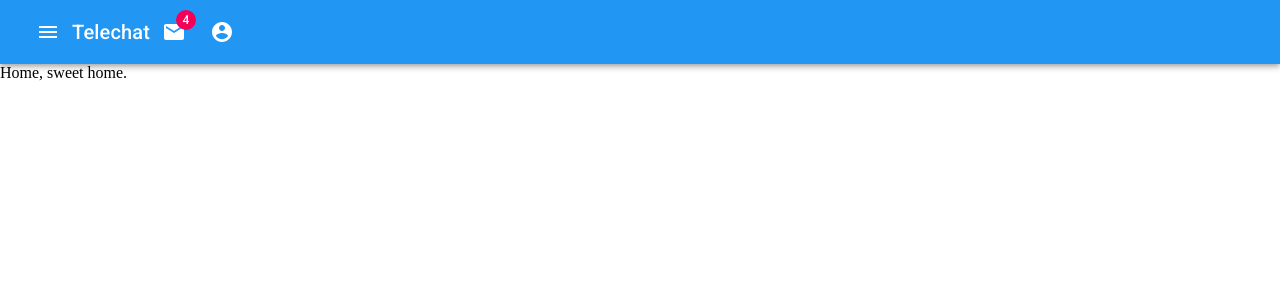
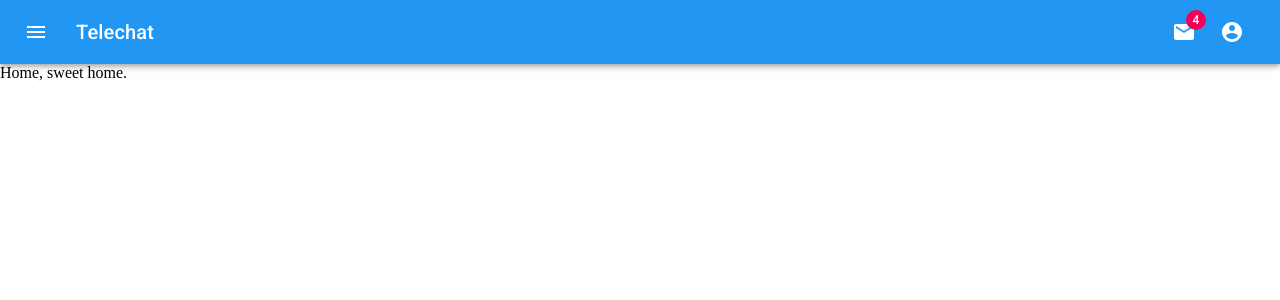
Before and after one commit to zpboff/telechat, a React (Create React App) app in the folder client/: page / in a window 1280 px wide. Shown: the top 300 px of the page. Built offline with nearby package versions, Linux system fonts and the light colour scheme; no server answers.

Commit message:
functional component

```diff
--- a/client/src/components/layout/Navbar.js
+++ b/client/src/components/layout/Navbar.js
@@ -1,42 +1,90 @@
-import React from 'react'
-import AppBar from '@material-ui/core/AppBar'
-import Toolbar from '@material-ui/core/Toolbar'
-import Typography from '@material-ui/core/Typography'
-import { IconButton, Badge } from '@material-ui/core';
+import React from 'react';
+import { makeStyles } from '@material-ui/core/styles';
+import AppBar from '@material-ui/core/AppBar';
+import Toolbar from '@material-ui/core/Toolbar';
+import Typography from '@material-ui/core/Typography';
+import IconButton from '@material-ui/core/IconButton';
+import MenuIcon from '@material-ui/icons/Menu';
+import AccountCircle from '@material-ui/icons/AccountCircle';
+import MenuItem from '@material-ui/core/MenuItem';
+import Menu from '@material-ui/core/Menu';
 import MailIcon from '@material-ui/icons/Mail';
-import MenuIcon from '@material-ui/icons/Menu';
-import AccountCircle from '@material-ui/icons/AccountCircle'
-import '../../styles/navbar.css'
+import '../../styles/navbar.css';
+import { Badge } from '@material-ui/core';
 
-const NavBar = () => {
+const useStyles = makeStyles(theme => ({
+    root: {
+        flexGrow: 1,
+    },
+    menuButton: {
+        marginRight: theme.spacing(2),
+    },
+    title: {
+        flexGrow: 1,
+    },
+}));
+
+function Navbar() {
+    const classes = useStyles();
+    const [anchorEl, setAnchorEl] = React.useState(null);
+    const open = Boolean(anchorEl);
+
+    function handleMenu(event) {
+        setAnchorEl(event.currentTarget);
+    }
+
+    function handleClose() {
+        setAnchorEl(null);
+    }
+
     return (
-        <div>
+        <div className={classes.root}>
             <AppBar position="static" className='navbar'>
                 <Toolbar>
-                    <IconButton aria-label="Show 4 new mails" color="inherit">
+                    <IconButton edge="start" className={classes.menuButton} color="inherit" aria-label="Menu">
                         <MenuIcon />
                     </IconButton>
-                    <Typography variant="h6" noWrap>
+                    <Typography variant="h6" className={classes.title}>
                         Telechat
                     </Typography>
+                    <div>
                         <IconButton aria-label="Show 4 new mails" color="inherit">
                             <Badge badgeContent={4} color="secondary">
                                 <MailIcon />
                             </Badge>
                         </IconButton>
                         <IconButton
-                        edge="end"
                             aria-label="Account of current user"
-                        //   aria-controls={menuId}
+                            aria-controls="menu-appbar"
                             aria-haspopup="true"
-                        //   onClick={handleProfileMenuOpen}
+                            onClick={handleMenu}
                             color="inherit"
                         >
                             <AccountCircle />
                         </IconButton>
+                        <Menu
+                            id="menu-appbar"
+                            anchorEl={anchorEl}
+                            anchorOrigin={{
+                                vertical: 'top',
+                                horizontal: 'right',
+                            }}
+                            keepMounted
+                            transformOrigin={{
+                                vertical: 'top',
+                                horizontal: 'right',
+                            }}
+                            open={open}
+                            onClose={handleClose}
+                        >
+                            <MenuItem onClick={handleClose}>Profile</MenuItem>
+                            <MenuItem onClick={handleClose}>My account</MenuItem>
+                        </Menu>
+                    </div>
                 </Toolbar>
             </AppBar>
         </div>
     );
 }
-export default NavBar;
+
+export default Navbar;
```
Lines whose indentation alone changed are shown as unchanged.
